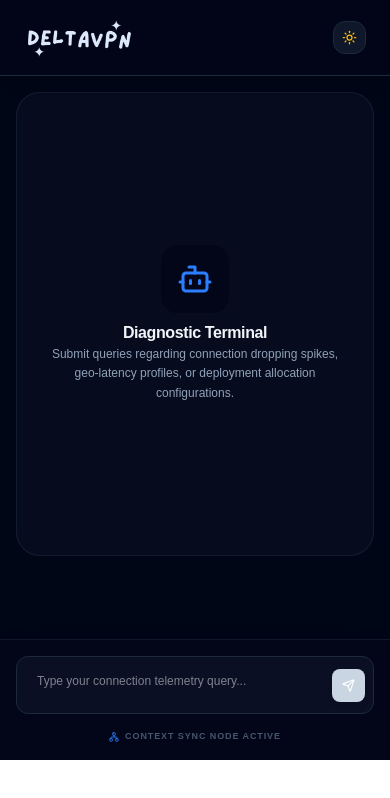
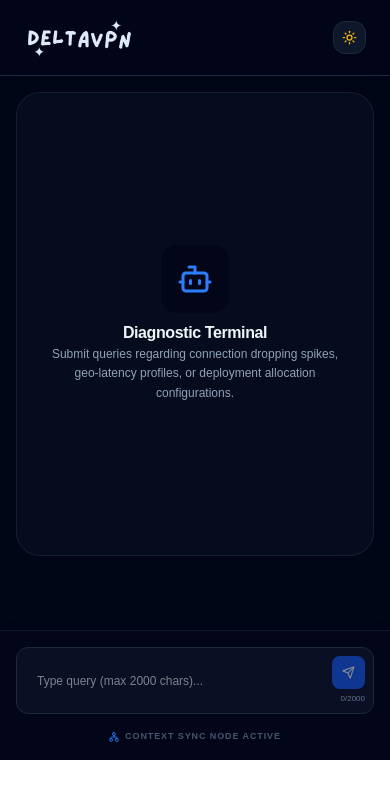
Before and after one commit to Onwodis/DeltaVpn, a Next.js app: page / in a window 390 px wide. Shown: the top 798 px of the page. Built offline with nearby package versions, Linux system fonts and the light colour scheme.

Commit message:
refactored to improve responsiveness on chat input form as well as create a max chars boundary

```diff
--- a/app/page.tsx
+++ b/app/page.tsx
@@ -121,10 +121,28 @@ export default function VpnSupportDashboard() {
   const [isLoading, setIsLoading] = useState(false);
   const [mounted, setMounted] = useState(false);
   const [isDark, setIsDark] = useState(true);
+  // 1. Add this constant
+  const MAX_CHARS = 2000;
+
+  // 2. Ref for auto-resizing
+  const textareaRef = useRef<HTMLTextAreaElement>(null);
+
   const [currentConversationId, setCurrentConversationId] = useState<
     string | null
   >(null);
   const [copiedId, setCopiedId] = useState<string | null>(null);
+  const handleInput = (e: React.ChangeEvent<HTMLTextAreaElement>) => {
+    const value = e.target.value;
+    if (value.length <= MAX_CHARS) {
+      setInput(value);
+
+      // Auto-resize logic
+      if (textareaRef.current) {
+        textareaRef.current.style.height = 'auto';
+        textareaRef.current.style.height = `${textareaRef.current.scrollHeight}px`;
+      }
+    }
+  };
 
   // 2. Optimized Handler
   const handleCopy = async (id: string, content: string) => {
@@ -559,7 +577,7 @@ export default function VpnSupportDashboard() {
             : 'bg-white border-slate-200'
         }`}
       >
-        <form
+        {/* <form
           onSubmit={handleSubmit}
           className={`max-w-3xl mx-auto flex items-center gap-2 border rounded-xl p-2 transition-all duration-300 focus-within:ring-2 focus-within:ring-blue-500/40 focus-within:scale-[1.01] ${
             isDark
@@ -567,17 +585,7 @@ export default function VpnSupportDashboard() {
               : 'bg-slate-100 border-slate-200 focus-within:border-blue-500 focus-within:bg-white shadow-sm'
           }`}
         >
-          {/* <input
-            value={input}
-            onChange={(e) => setInput(e.target.value)}
-            placeholder="Type your connection telemetry query..."
-            className={`flex-1 bg-transparent border-0 outline-none text-xs px-3 font-medium disabled:cursor-not-allowed ${
-              isDark
-                ? 'text-slate-100 placeholder-slate-500'
-                : 'text-slate-800 placeholder-slate-400'
-            }`}
-            disabled={isLoading}
-          /> */}
+
           <textarea // 1. Use textarea instead of input
             value={input}
             onChange={(e) => setInput(e.target.value)}
@@ -603,8 +611,44 @@ export default function VpnSupportDashboard() {
           >
             <Send size={13} />
           </motion.button>
+        </form> */}
+        <form
+          onSubmit={handleSubmit}
+          className={`max-w-3xl mx-auto flex items-end gap-2 border rounded-xl p-2 transition-all duration-300 ${
+            isDark
+              ? 'bg-slate-900/60 border-slate-800'
+              : 'bg-slate-100 border-slate-200'
+          }`}
+        >
+          <textarea
+            ref={textareaRef}
+            value={input}
+            onChange={handleInput}
+            maxLength={MAX_CHARS}
+            placeholder={`Type query (max ${MAX_CHARS} chars)...`}
+            className="flex-1 bg-transparent border-0 outline-none text-xs px-3 py-2 max-h-32 min-h-[40px] resize-none"
+            rows={1}
+            disabled={isLoading}
+          />
+          <div className="flex flex-col items-end gap-1">
+            <motion.button
+              type="submit"
+              disabled={isLoading || !input.trim()}
+              className="p-2.5 bg-blue-600 text-white rounded-lg disabled:opacity-50"
+            >
+              <Send size={13} />
+            </motion.button>
+            <span
+              className={`text-[8px] ${
+                input.length > MAX_CHARS - 100
+                  ? 'text-red-500'
+                  : 'text-slate-500'
+              }`}
+            >
+              {input.length}/{MAX_CHARS}
+            </span>
+          </div>
         </form>
-
         <div
           className={`flex items-center justify-center gap-1.5 text-[9px] mt-4 tracking-widest font-black uppercase transition-colors ${
             isDark ? 'text-slate-600' : 'text-slate-400'
```
